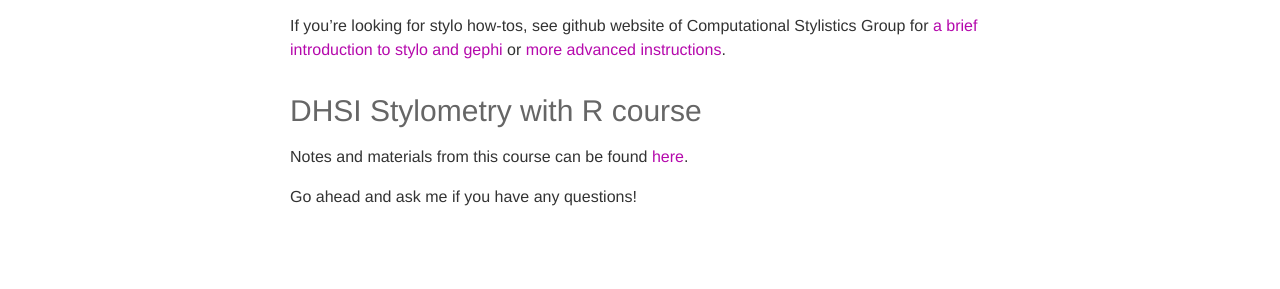
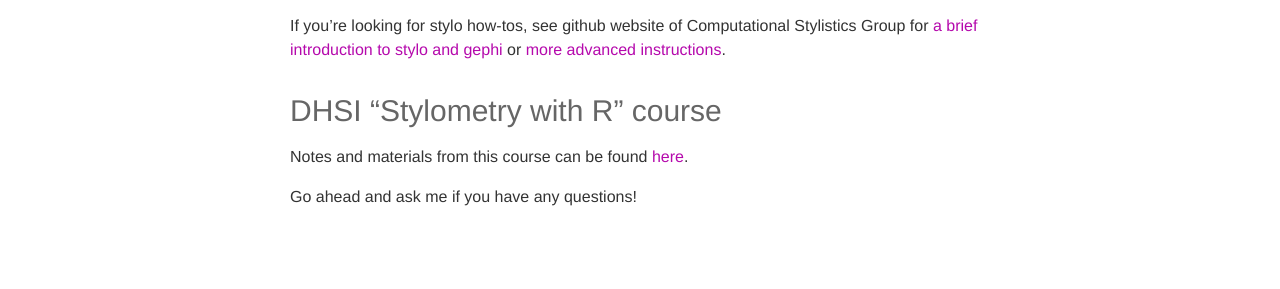
Before and after one commit to JoannaBy/JoannaBy.github.io, a Jekyll site: the page built from _pages/teaching.md, in a window 1280 px wide. Shown: the part 282-571 px from the top of the page. Built offline with Jekyll 4.4.1, drawn with Linux system fonts in a browser that asks for light colours; nearby versions of some CDN libraries.

```diff
--- a/_pages/teaching.md
+++ b/_pages/teaching.md
@@ -6,7 +6,7 @@ description: Some tutoring materials.
 ---
 ### Stylo
 If you're looking for stylo how-tos, see github website of Computational Stylistics Group for [a brief introduction to stylo and gephi](https://computationalstylistics.github.io/stylo_nutshell/) or [more advanced instructions](https://computationalstylistics.github.io/).
-### DHSI Stylometry with R course
+### DHSI "Stylometry with R" course
 Notes and materials from this course can be found [here](https://github.com/JoannaBy/DHSI-Stylometry).
 
 Go ahead and ask me if you have any questions!
```
